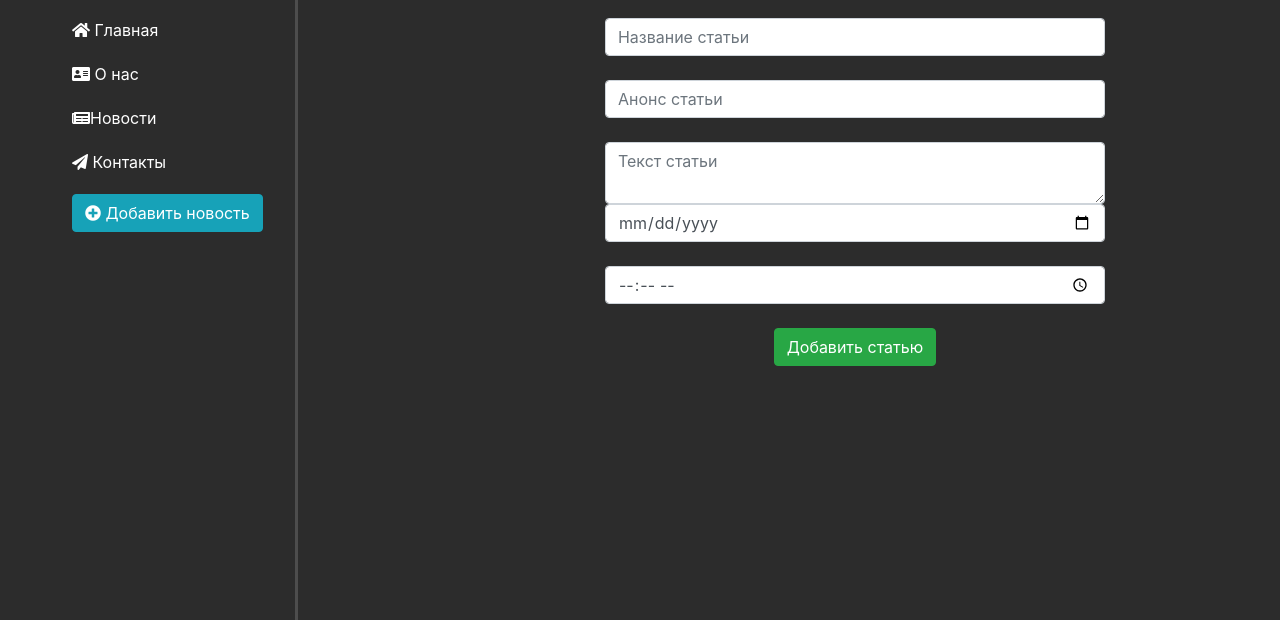
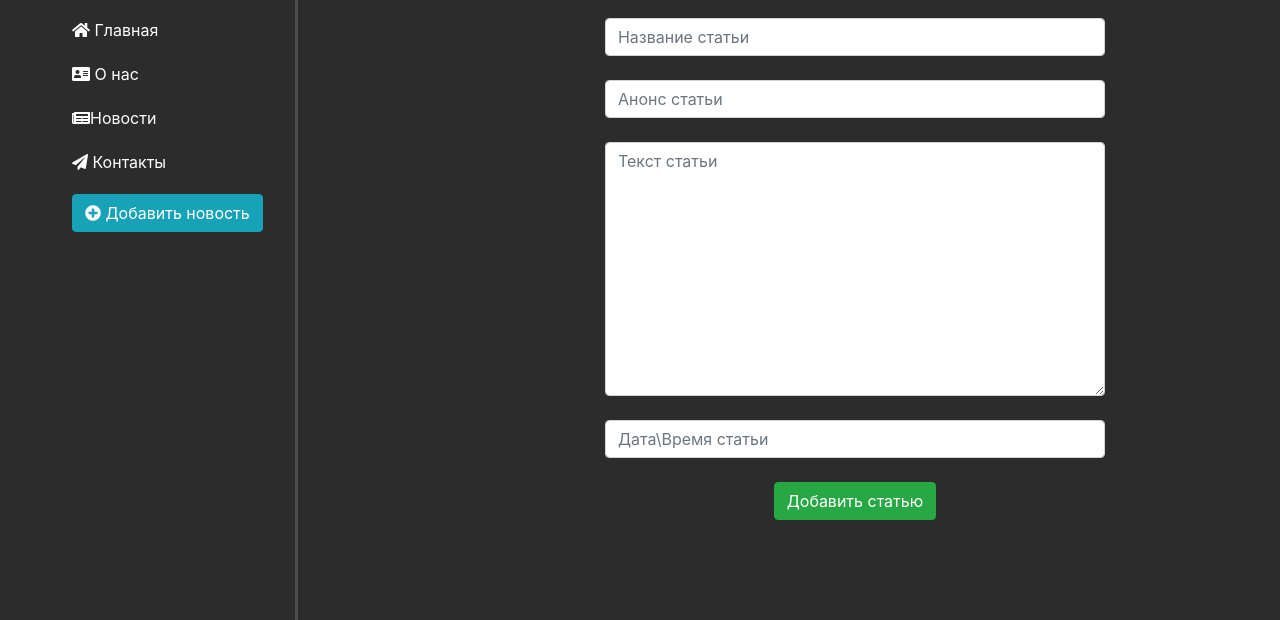
Before and after one commit to serjkas/blog, a Django app: page /news/create in a window 1280 px wide. Shown: the part 180-800 px from the top of the page. Run offline with Django 3.2, Linux system fonts and the light colour scheme; some libraries are stand-ins or nearby versions.

Commit message:
and jinja fiels and delete html type fields

```diff
--- /dev/null
+++ b/blog/news/forms.py
@@ -0,0 +1,27 @@
+from .models import Article
+from django.forms import ModelForm, TextInput, DateTimeInput, Textarea
+
+
+class Article_form(ModelForm):
+    class Meta:
+        model = Article
+        fields = ['title', 'anons', 'full_text', 'date']
+
+        widgets = {
+            "title": TextInput(attrs={
+                'class': 'form-control',
+                'placeholder': 'Название статьи'
+            }),
+            "anons": TextInput(attrs={
+                'class': 'form-control',
+                'placeholder': 'Анонс статьи'
+            }),
+            "date": DateTimeInput(attrs={
+                'class': 'form-control',
+                'placeholder': 'Дата\Время статьи'
+            }),
+            "full_text": Textarea(attrs={
+                'class': 'form-control',
+                'placeholder': 'Текст статьи'
+            }),
+        }
--- a/blog/news/templates/news/create.html
+++ b/blog/news/templates/news/create.html
@@ -7,11 +7,12 @@
         <h1>Форма по добавлению статьи</h1>
        <form method="post">
            {% csrf_token %}
-           <input type="text" placeholder="Название статьи" class="form-control"><br>
-           <input type="text" placeholder="Анонс статьи" class="form-control"><br>
-           <textarea class="form-control" placeholder="Текст статьи"></textarea>
-           <input type="date" class="form-control"><br>
-           <input type="time" class="form-control"><br>
+           {{ form.title }}<br>
+           {{ form.anons }}<br>
+           {{ form.full_text }}<br>
+           {{ form.date }}<br>
+
+
            <button class="btn btn-success" type="submit"> Добавить статью</button>
 
        </form>
--- a/blog/news/views.py
+++ b/blog/news/views.py
@@ -1,6 +1,6 @@
 from django.shortcuts import render
 from .models import Article
-
+from .forms import  Article_form
 
 # Create your views here.
 
@@ -16,4 +16,9 @@ def news_home(request):
 
 
 def create(request):
-    return render(request, 'news/create.html', {})
+    form = Article_form()
+
+    data = {
+        'form': form
+    }
+    return render(request, 'news/create.html', data)
```
